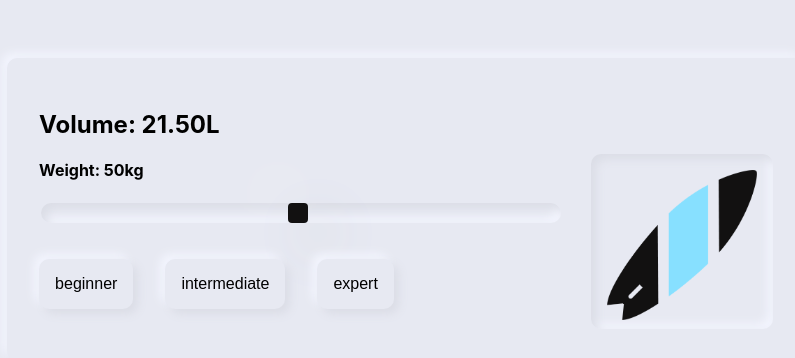
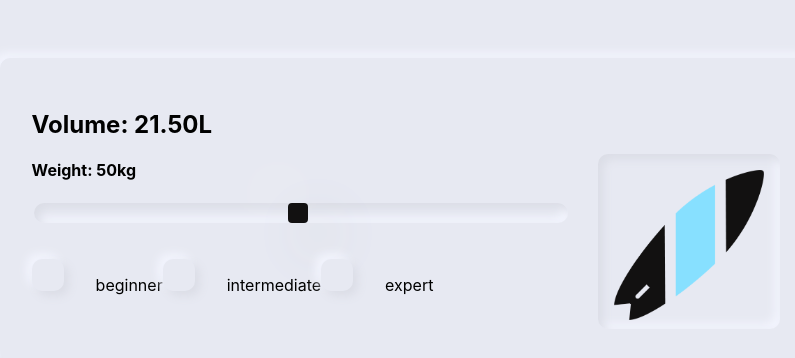
Before and after one commit to f-bog/surfboard-calculator, a React (Create React App) app: page / in a window 1280 px wide. Shown: the top 358 px of the page, without its empty margins (234-1029 px from the left). Built offline with nearby package versions, Linux system fonts and the light colour scheme.

Commit message:
reverted back to radio buttons

```diff
--- a/src/components/SkillButton.js
+++ b/src/components/SkillButton.js
@@ -6,10 +6,11 @@ const SkillButton = (props) => {
       <input
         className='button'
         name='skill'
-        type='button'
+        type='radio'
         value={props.value}
         onClick={props.handler}
       ></input>
+      {props.value}
     </label>
   );
 };
```
